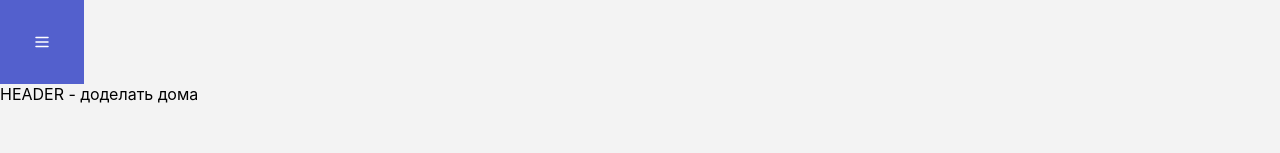
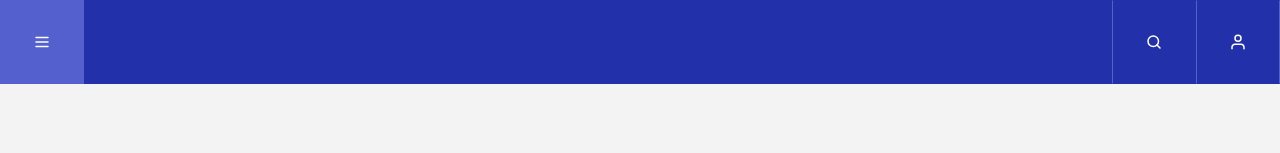
Before and after one commit to KatsiarynaBaiko/FE45-Blogfolio-progect, a React (Create React App) app: page / in a window 1280 px wide. Shown: the top 153 px of the page. Built offline with nearby package versions, Linux system fonts and the light colour scheme; the HTML template or start-up script is replaced by a standard one.

Commit message:
[HW5]: cteate header in Header component, add Route and SearchIcon & UserIcon

```diff
--- /dev/null
+++ b/src/assets/icons/SearchIcon.tsx
@@ -0,0 +1,28 @@
+import React from "react";
+
+export const SearchIcon = ({ width = "24", height = "24", stroke = "#FFFFFF" }) => {
+    return (
+        <svg
+            width="24"
+            height="24"
+            viewBox="0 0 24 24"
+            fill="none"
+            xmlns="http://www.w3.org/2000/svg"
+        >
+            <path
+                d="M11 18C14.866 18 18 14.866 18 11C18 7.13401 14.866 4 11 4C7.13401 4 4 7.13401 4 11C4 14.866 7.13401 18 11 18Z"
+                stroke={stroke}
+                stroke-width="2"
+                stroke-linecap="round"
+                stroke-linejoin="round"
+            />
+            <path
+                d="M20 20L16 16"
+                stroke={stroke}
+                stroke-width="2"
+                stroke-linecap="round"
+                stroke-linejoin="round"
+            />
+        </svg>
+    );
+};
--- /dev/null
+++ b/src/assets/icons/UserIcon.tsx
@@ -0,0 +1,27 @@
+import React from "react";
+
+export const UserIcon = ({ width = "24", height = "24", stroke = "#FFFFFF" }) => {
+    return (
+        <svg
+            width={width}
+            height={height}
+            viewBox="0 0 24 24"
+            fill="none"
+            xmlns="http://www.w3.org/2000/svg">
+            <path
+                d="M20 21V19C20 17.9391 19.5786 16.9217 18.8284 16.1716C18.0783 15.4214 17.0609 15 16 15H8C6.93913 15 5.92172 15.4214 5.17157 16.1716C4.42143 16.9217 4 17.9391 4 19V21"
+                stroke={stroke}
+                stroke-width="2"
+                stroke-linecap="round"
+                stroke-linejoin="round"
+            />
+            <path
+                d="M12 11C14.2091 11 16 9.20914 16 7C16 4.79086 14.2091 3 12 3C9.79086 3 8 4.79086 8 7C8 9.20914 9.79086 11 12 11Z"
+                stroke={stroke}
+                stroke-width="2"
+                stroke-linecap="round"
+                stroke-linejoin="round"
+            />
+        </svg>
+    );
+};
--- a/src/assets/icons/index.ts
+++ b/src/assets/icons/index.ts
@@ -8,3 +8,5 @@ export { MoonIcon } from './MoonIcon'
 export { SunIcon } from './SunIcon'
 export { MenuIcon } from "./MenuIcon";
 export { CloseIcon } from "./CloseIcon";
+export { SearchIcon } from "./SearchIcon";
+export { UserIcon } from "./UserIcon";
--- a/src/components/Header/Header.module.scss
+++ b/src/components/Header/Header.module.scss
@@ -16,6 +16,17 @@
 
 .header {
     position: fixed;
+    background-color: $primary;
+    display: flex;
+    justify-content: space-between;
+    align-items: center;
+    width: 100%;
+}
+
+.headerRightSide {
+    display: flex;
+    justify-content: space-between;
+    align-items: center;
 }
 
 .infoContainer {
@@ -28,6 +39,12 @@
     display: flex;
     justify-content: space-between;
     border-top: 1px solid $medium;
+    font-family: 'Inter';
+    font-style: normal;
+    font-weight: 400;
+    font-size: 16px;
+    line-height: 24px;
+    color: $gray;
 }
 
 .menuContainer {
@@ -45,6 +62,23 @@
     height: 84px;
     width: 84px;
     border-radius: 0;
+    border-left: 1px solid $primary-secondary;
+    border-right: 1px solid $primary-secondary;
+}
+
+.userButton {
+    height: 84px;
+    width: 84px;
+    border-radius: 0;
+    border-left: 1px solid $primary-secondary;
+    border-right: 1px solid $primary-secondary;
+}
+
+.searchButton {
+    height: 84px;
+    width: 84px;
+    border-radius: 0;
+    border-left: 1px solid $primary-secondary;
 }
 
 .authButton {
--- a/src/components/Header/Header.tsx
+++ b/src/components/Header/Header.tsx
@@ -1,6 +1,6 @@
 import React, { useMemo, useState } from "react"
 import { NavLink, Outlet, useNavigate } from "react-router-dom";
-import { CloseIcon, MenuIcon } from "src/assets/icons";
+import { CloseIcon, MenuIcon, SearchIcon, UserIcon } from "src/assets/icons";
 import Button, { ButtonTypes } from "../Button";
 import ThemeSwitcher from "../ThemeSwitcher";
 import styles from './Header.module.scss';
@@ -102,13 +102,30 @@ const Header = () => {
     return (
         <div className={classNames(styles.container, { [styles.darkContainer]: themeValue === Theme.Dark })}>
             <div className={styles.header}>
+                <div className={styles.headerLeftSide}>
                     <Button
                         type={ButtonTypes.Primary}
                         title={isOpened ? <CloseIcon /> : <MenuIcon />}
                         onClick={handleMenuOpened}
                         className={styles.burgerMenuButton}
                     />
-                HEADER - доделать дома
+                </div>
+
+                <div className={styles.headerRightSide}>
+                    <Button
+                        type={ButtonTypes.Primary}
+                        title={<SearchIcon />}
+                        onClick={onLoginButtonClick} // пока что так, но по факту должен открываться поиск
+                        className={styles.searchButton}
+                    />
+
+                    <Button
+                        type={ButtonTypes.Primary}
+                        title={<UserIcon />}
+                        onClick={onLoginButtonClick}
+                        className={styles.userButton}
+                    />
+                </div>
             </div>
 
             <div className={styles.infoContainer}>
--- a/src/pages/Router.tsx
+++ b/src/pages/Router.tsx
@@ -3,8 +3,10 @@ import { BrowserRouter, Navigate, Route, Routes } from "react-router-dom"
 import Header from "src/components/Header";
 import Home from "src/pages/Home";
 import RegistrationConfirmation from "./RegistrationConfirmation";
+import SelectedPost from "./SelectedPost";
 import SignIn from "./SignIn";
 import SingUp from "./SingUp";
+import Success from "./Success";
 
 
 
@@ -16,6 +18,8 @@ export enum RoutesList {
     SingUp = "/sing-up",
     SignIn = "/sign-in",
     RegistrationConfirmation = "/sing-up/confirm",
+    Success = "/sing-up/confirm/success",
+    SelectedPost = "selected-post",
     Default = "*",
 }
 
@@ -62,6 +66,7 @@ const Router = () => {
                 <Route path={RoutesList.SingUp} element={<SingUp />} />
                 <Route path={RoutesList.SignIn} element={<SignIn />} />
                 <Route path={RoutesList.RegistrationConfirmation} element={<RegistrationConfirmation />} />
+                <Route path={RoutesList.Success} element={<Success />} />
                 <Route path={RoutesList.Default} element={<Navigate to={RoutesList.Home}/>} />
             </Route>
         </Routes>
```
Lines whose indentation alone changed are shown as unchanged.
